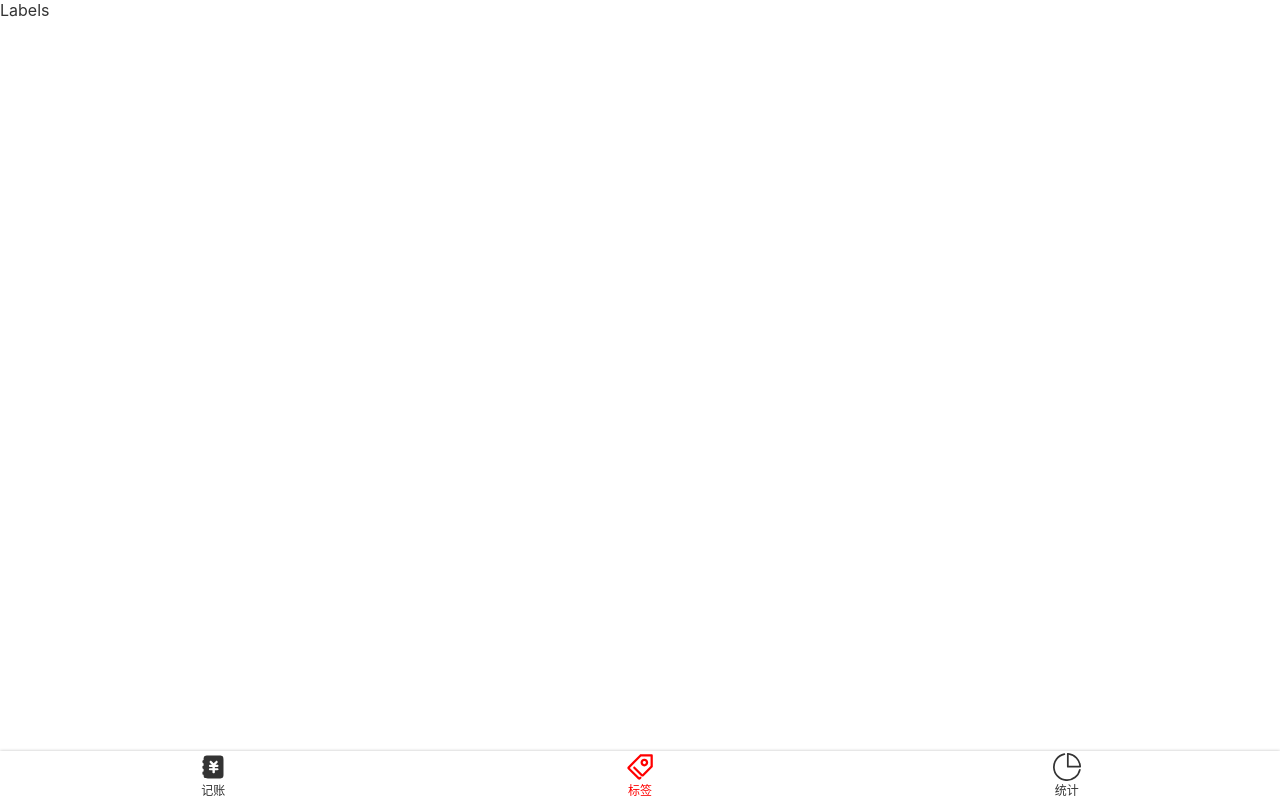
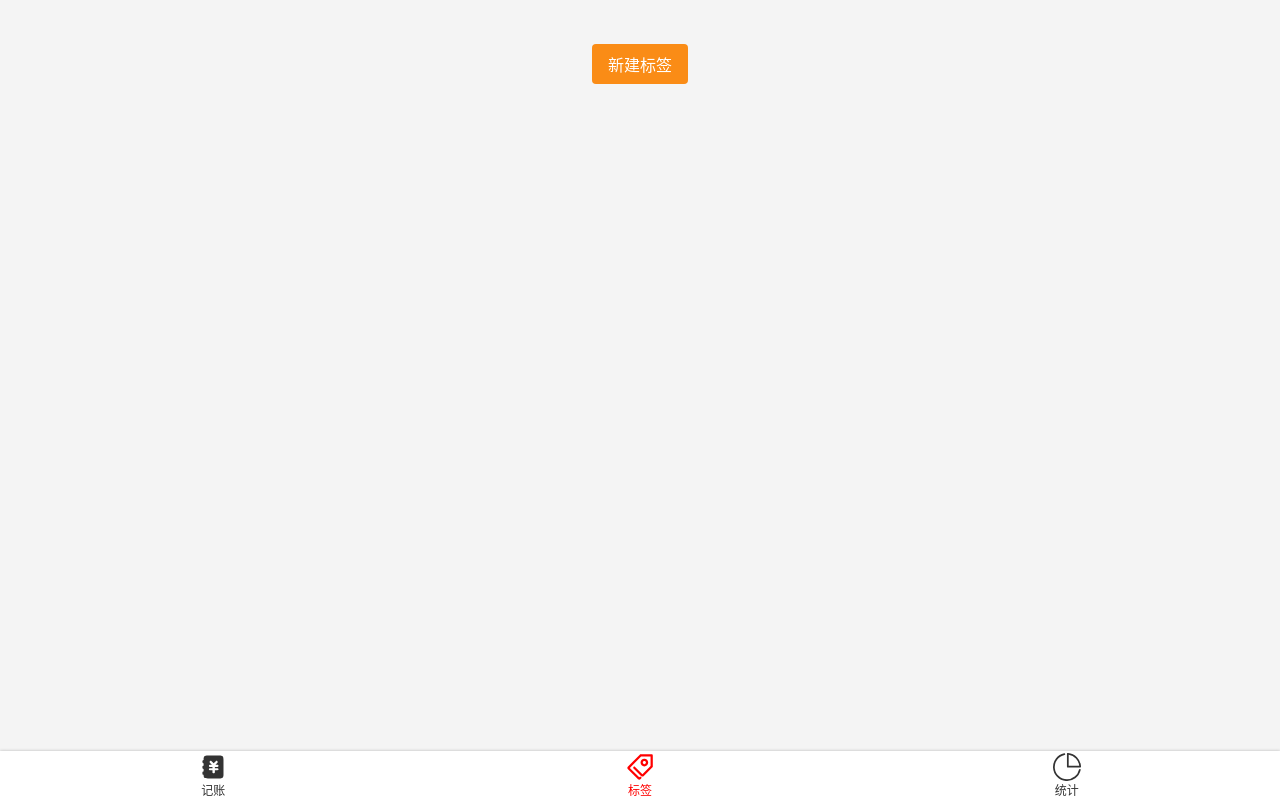
Before and after one commit to waynefu2020/orange-money-vue, a Vue app: page /#/labels in a window 1280 px wide. Built offline with nearby package versions, Linux system fonts and the light colour scheme.

Commit message:
展示和创建标签

```diff
--- a/src/components/Layout.vue
+++ b/src/components/Layout.vue
@@ -24,5 +24,6 @@
 .content {
   overflow: auto;
   flex-grow: 1;
+  background: #f4f4f4;
 }
 </style>
--- a/src/main.ts
+++ b/src/main.ts
@@ -5,10 +5,12 @@
 import store from './store'
 import Nav from "@/components/Nav.vue";
 import Layout from "@/components/Layout.vue";
+import Icon from '@/components/Icon.vue';
 
 Vue.config.productionTip = false
 Vue.component('Nav', Nav)
 Vue.component('Layout', Layout)
+Vue.component('Icon', Icon)
 
 new Vue({
     router,
--- a/src/model.ts
+++ b/src/models/recordListModel.ts
@@ -1,8 +1,8 @@
 const localStorageKeyName = 'recordList';
 
-const model = {
-    clone(data: RecordItem[]){
-        return JSON.parse(JSON.stringify(data))
+const recordListModel = {
+    clone(data: RecordItem[]) {
+        return JSON.parse(JSON.stringify(data));
     },
     fetch() {
         return JSON.parse(window.localStorage.getItem(localStorageKeyName) || '[]') as RecordItem[];
@@ -10,6 +10,6 @@
     save(data: RecordItem[]) {
         localStorage.setItem('recordList', JSON.stringify(data));
     }
-}
+};
 
-export default model
+export default recordListModel;
--- /dev/null
+++ b/src/models/tagListModel.ts
@@ -0,0 +1,27 @@
+const localStorageKeyName = 'tagList';
+
+type TagListModel = {
+    data: string[],
+    fetch: () => string[],
+    create: (name: string) => 'success' | 'duplicated',// success成功，duplicated标签重复
+    save: () => void
+}
+
+const tagListModel: TagListModel = {
+    data: [],
+    fetch() {
+        this.data = JSON.parse(window.localStorage.getItem(localStorageKeyName) || '[]');
+        return this.data;
+    },
+    save() {
+        localStorage.setItem('recordList', JSON.stringify(this.data));
+    },
+    create(name: string) {
+        if(this.data.indexOf(name)>=0){return 'duplicated';}
+        this.data.push(name);
+        this.save();
+        return 'success';
+    }
+};
+
+export default tagListModel;
--- a/src/views/Labels.vue
+++ b/src/views/Labels.vue
@@ -1,11 +1,76 @@
 <template>
   <Layout>
-    <p>Labels</p>
+    <ol class="tags">
+      <li v-for="tag in tags" :key="tag">
+        <span>{{ tag }}</span>
+        <Icon name="right"/>
+      </li>
+    </ol>
+    <div class="createTag-wrapper">
+      <button class="createTag" @click="createTag">新建标签</button>
+    </div>
   </Layout>
 </template>
 
 <script lang="ts">
-export default {
-  name: "Labels"
+import Vue from 'vue';
+import {Component} from 'vue-property-decorator';
+import tagListModel from '@/models/tagListModel';
+
+tagListModel.fetch();
+
+@Component
+export default class Labels extends Vue {
+  tags = tagListModel.data;
+
+  createTag() {
+    const name = window.prompt('请输入标签名');
+    if (name) {
+      const message = tagListModel.create(name);
+      if(message === 'duplicated'){
+        window.alert('标签名重复！请重新输入')
+      } else if(message === 'success'){
+        window.alert('添加成功')
+      }
+    }
+  }
 }
 </script>
+
+<style lang="scss" scoped>
+.tags {
+  background: white;
+  font-size: 16px;
+  padding-left: 16px;
+
+  > li {
+    min-height: 44px;
+    display: flex;
+    align-items: center;
+    justify-content: space-between;
+    border-bottom: 1px solid #e6e6e6;
+
+    svg {
+      width: 18px;
+      height: 18px;
+      color: #666;
+      margin-right: 16px;
+    }
+  }
+}
+
+.createTag {
+  background: #fa8c16;
+  border: none;
+  border-radius: 4px;
+  color: white;
+  padding: 0 16px;
+  height: 40px;
+
+  &-wrapper {
+    text-align: center;
+    padding: 16px;
+    margin-top: 44-16px;
+  }
+}
+</style>
--- a/src/views/Money.vue
+++ b/src/views/Money.vue
@@ -4,7 +4,6 @@
     <Types :value.sync="record.type"/>
     <Notes @update:value="onUpdateNotes"/>
     <Tags :data-source.sync="tags" @update:value="onUpdateTags"/>
-    {{ recordList }}
   </Layout>
 </template>
 
@@ -15,9 +14,11 @@
 import Tags from '@/components/Tags.vue';
 import Vue from 'vue';
 import {Component, Watch} from 'vue-property-decorator';
-import model from '@/model';
+import recordListModel from '@/models/recordListModel';
+import tagListModel from '@/models/tagListModel';
 
-const recordList: RecordItem[] = model.fetch();
+const recordList: RecordItem[] = recordListModel.fetch();
+const tagList = tagListModel.fetch()
 
 type RecordItem = {
   tags: string[],
@@ -30,7 +31,7 @@
 
 @Component({components: {NumberPad, Types, Notes, Tags}})
 export default class Money extends Vue {
-  tags = ['衣', '食', '住', '行', '娱乐'];
+  tags = tagList;
   recordList: RecordItem[] = recordList;
   record: RecordItem = {tags: [], notes: '', type: '-', amount: 0};
 
@@ -43,14 +44,14 @@
   }
 
   saveRecord() {
-    const record2: RecordItem = model.clone(this.record);
+    const record2: RecordItem = recordList.clone(this.record);
     record2.createAt = new Date();
     this.recordList.push(record2);
   }
 
   @Watch('recordList')
   onRecordListChange() {
-    model.save(this.recordList);
+    recordList.save(this.recordList);
   }
 }
 </script>
```
Also changed, not shown: src/assets/icons/right.svg (added).
